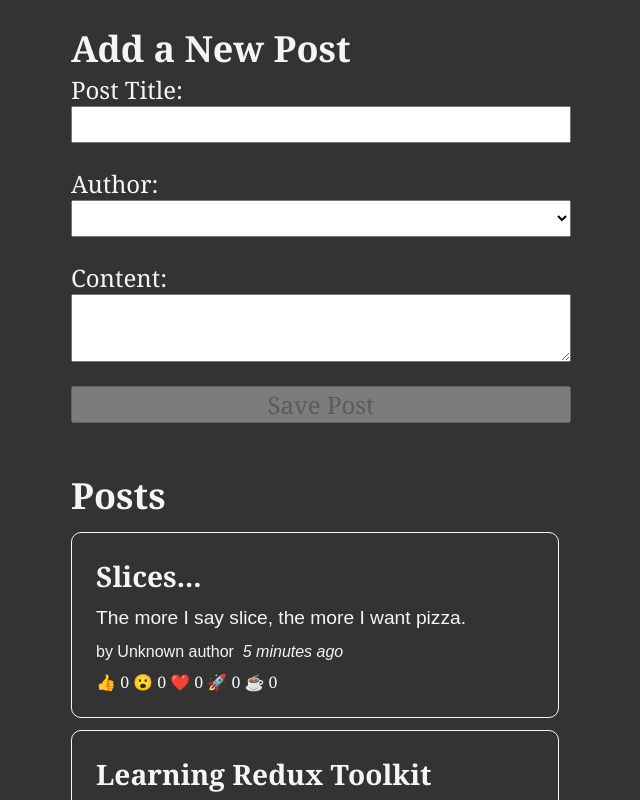
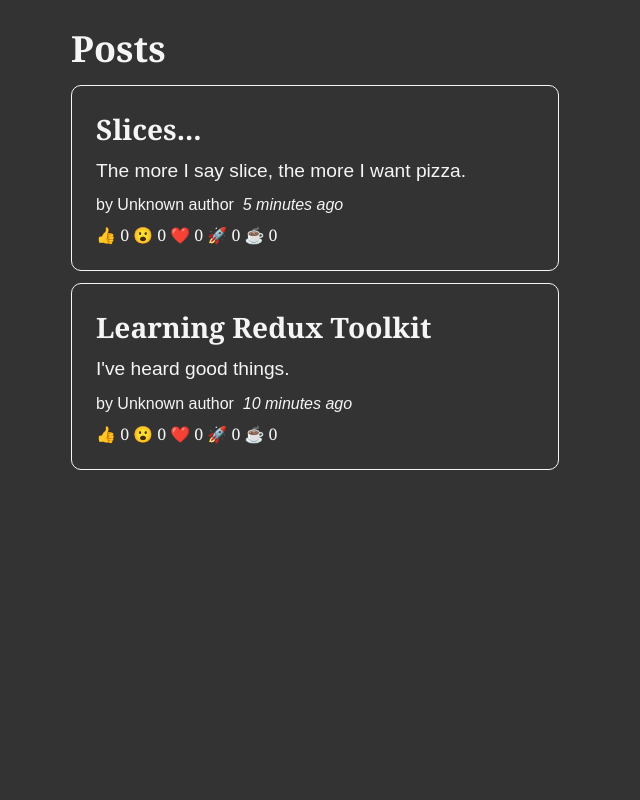
Before and after one commit to ishrar776/react-suimhu, a React (Create React App) app: page / in a window 1280 px wide. Shown: the top 800 px of the page, without its empty margins (319-959 px from the left). Built offline with nearby package versions, Linux system fonts and the light colour scheme.

Commit message:
1 file modified

```diff
--- a/src/App.js
+++ b/src/App.js
@@ -6,7 +6,7 @@ import Child from './Child';
 function App() {
   return (
     <main className="App">
-      <AddPostForm />
+      {/* <AddPostForm /> */}
       <PostsList />
       {/* <DemoCounter />
       <Child /> */}
```
